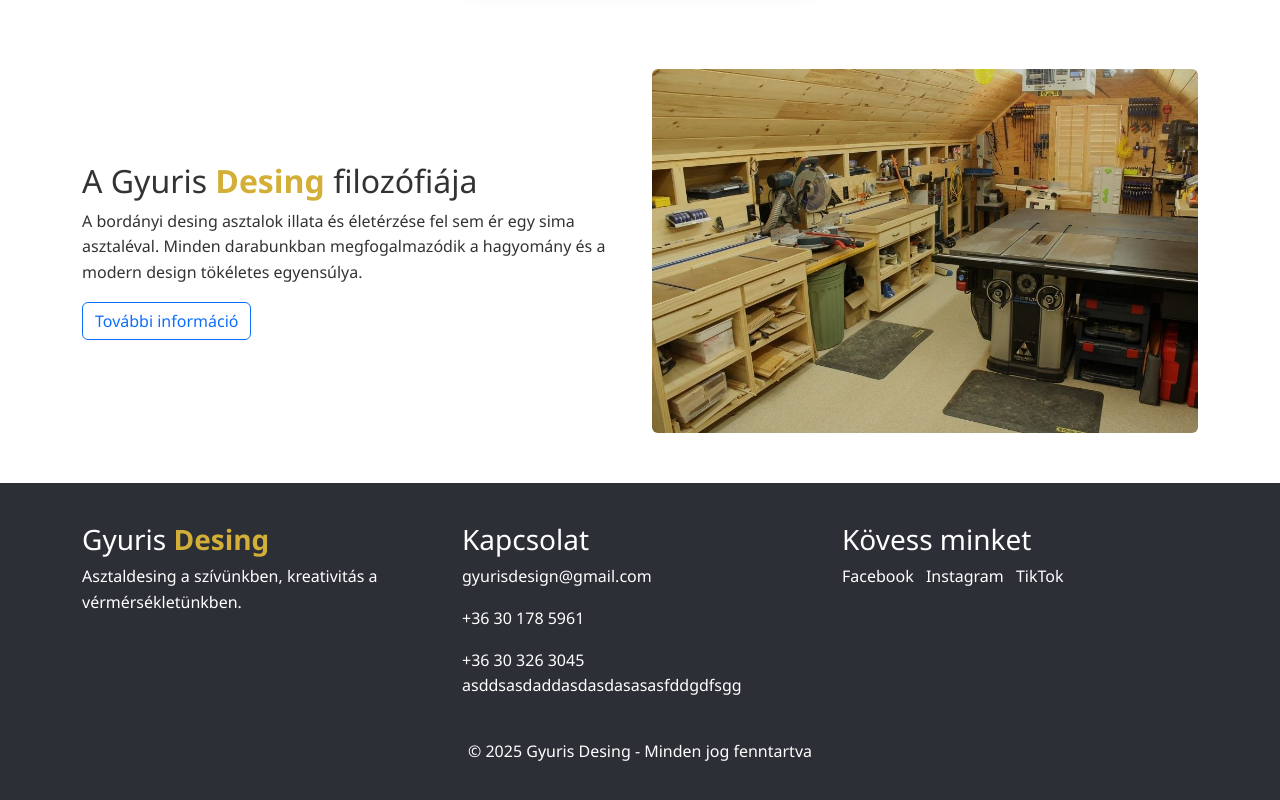
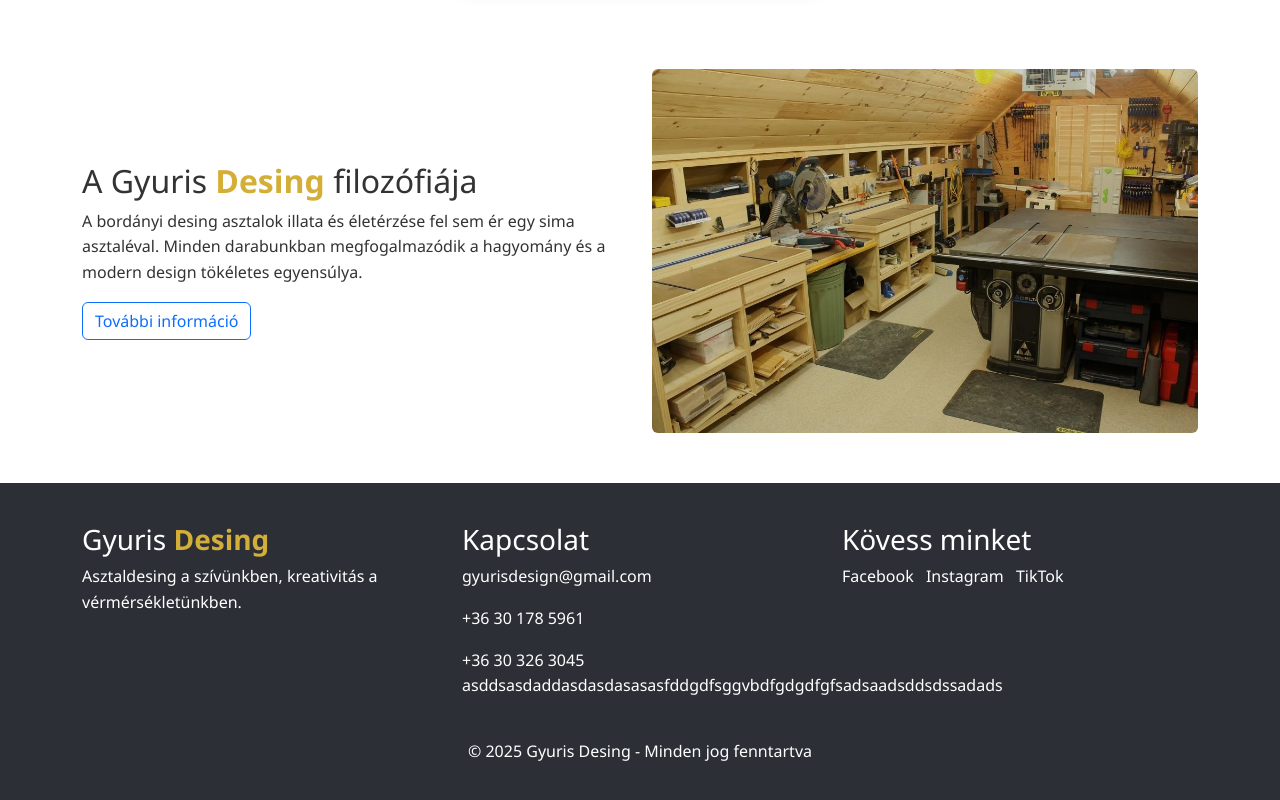
Before and after one commit to petibarni/GyurisDesing_WEB, a plain HTML site: page index.html in a window 1280 px wide. Shown: the part 1089-1889 px from the top of the page. Drawn offline with nearby package versions, Linux system fonts and the light colour scheme.

```diff
--- a/index.html
+++ b/index.html
@@ -114,7 +114,7 @@
                     <h3>Kapcsolat</h3>
                     <p>gyurisdesign@gmail.com</p>
                     <p>+36 30 178 5961</p>
-                    <p>+36 30 326 3045 asddsasdaddasdasdasasasfddgdfsgg</p>
+                    <p>+36 30 326 3045 asddsasdaddasdasdasasasfddgdfsggvbdfgdgdfgfsadsaadsddsdssadads</p>
                 </div>
                 <div class="col-md-4">
                     <h3>Kövess minket</h3>
```
